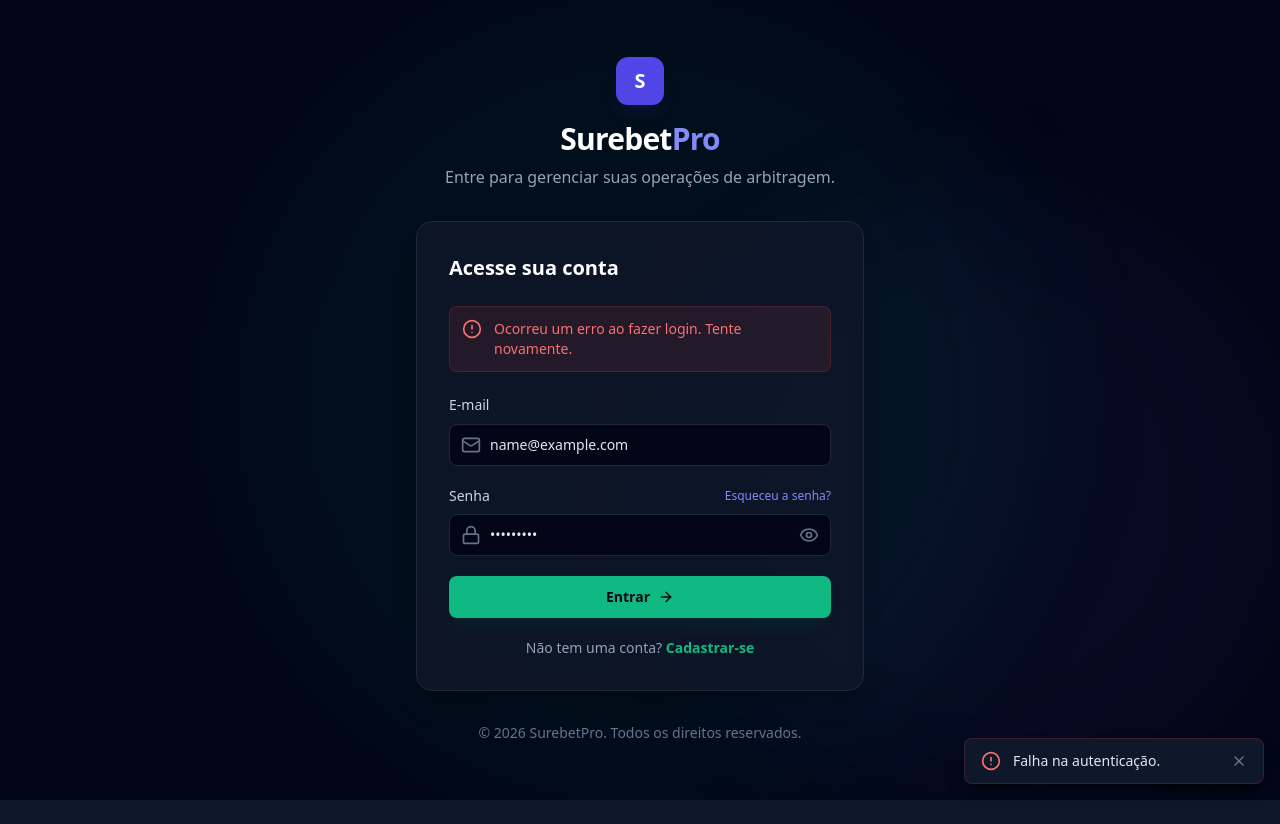
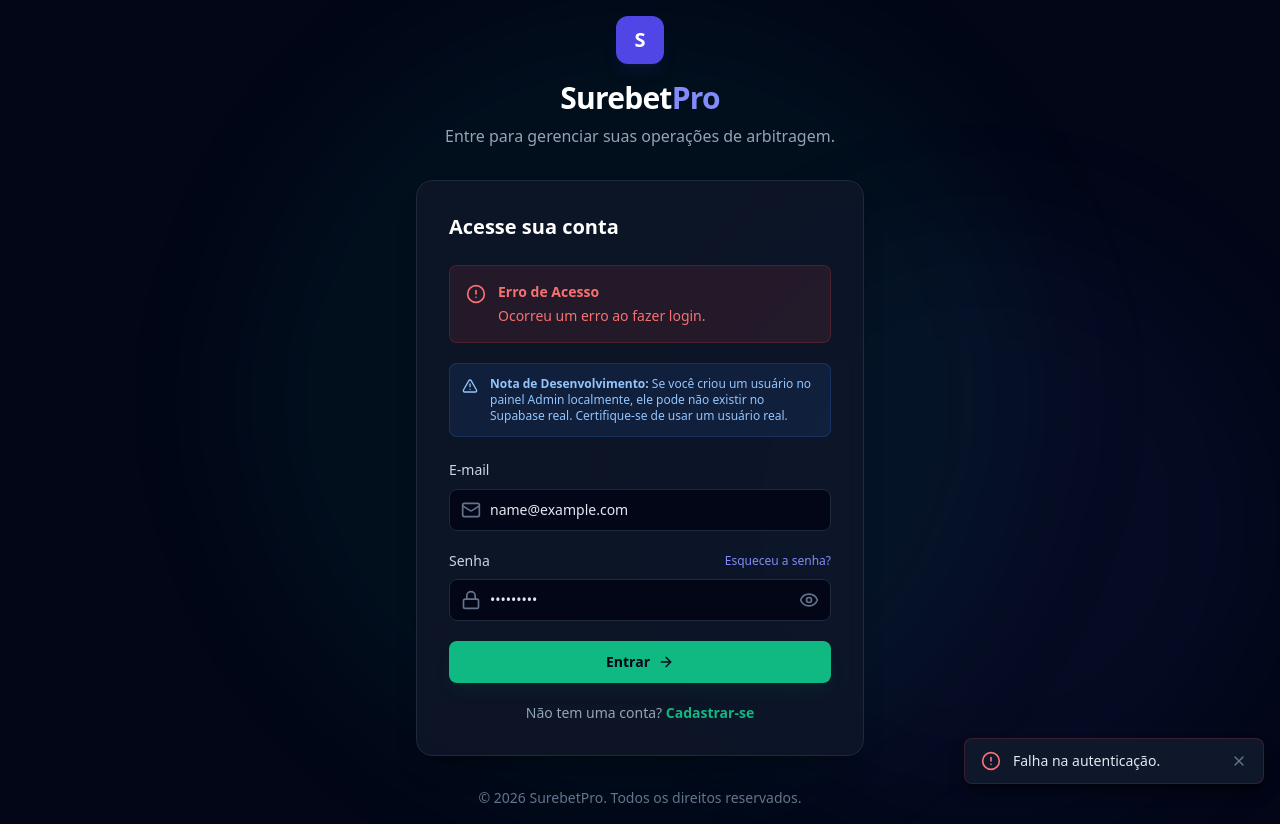
Before and after one commit to ImJoaooV03/Surebet, a React (Vite) app: page /login in a window 1280 px wide. Both pictures are taken after typing "name@example.com", "Sample123" into the empty fields and a click on the button "Entrar". Before the commit the page ends 800 px from the top, so only its background shows below. Built offline with nearby package versions, Linux system fonts and the light colour scheme; no server answers; the HTML template or start-up script is replaced by a standard one.

Commit message:
Sistema pronto para teste 2.0

```diff
--- a/src/components/admin/AdminUsers.tsx
+++ b/src/components/admin/AdminUsers.tsx
@@ -2,7 +2,7 @@ import { useState, useEffect } from "react";
 import {
   Search, Plus, Edit, Trash2,
   CheckCircle2, XCircle, Shield, User as UserIcon,
-  Loader2, Mail, Calendar, Filter, AlertTriangle, X, Database
+  Loader2, Mail, Calendar, Filter, AlertTriangle, X, Database, Info
 } from "lucide-react";
 import { useToast } from "../../contexts/ToastContext";
 import { format } from "date-fns";
@@ -372,6 +372,12 @@ export function AdminUsers() {
                     className="w-full bg-slate-950 border border-slate-800 rounded-lg px-4 py-2.5 text-white focus:border-indigo-500 outline-none"
                     placeholder="Opcional (Padrão: Mudar123!)"
                   />
+                  {!formData.password && (
+                    <div className="flex items-center gap-2 text-xs text-amber-400 bg-amber-500/10 p-2 rounded border border-amber-500/20">
+                      <Info className="w-3 h-3" />
+                      Se vazio, a senha será: <strong>Mudar123!</strong>
+                    </div>
+                  )}
                 </div>
               )}
 
--- a/src/pages/Login.tsx
+++ b/src/pages/Login.tsx
@@ -3,7 +3,7 @@ import { Link, useNavigate } from "react-router-dom";
 import { supabase } from "../lib/supabase";
 import { useToast } from "../contexts/ToastContext";
 import { AuthLayout } from "../components/auth/AuthLayout";
-import { Mail, Lock, Eye, EyeOff, Loader2, ArrowRight, AlertCircle } from "lucide-react";
+import { Mail, Lock, Eye, EyeOff, Loader2, ArrowRight, AlertCircle, AlertTriangle } from "lucide-react";
 
 export default function Login() {
   const navigate = useNavigate();
@@ -20,8 +20,8 @@ export default function Login() {
       setError("Por favor, insira um e-mail válido.");
       return false;
     }
-    if (!password || password.length < 6) {
-      setError("A senha deve ter pelo menos 6 caracteres.");
+    if (!password) {
+      setError("Por favor, insira sua senha.");
       return false;
     }
     return true;
@@ -35,23 +35,42 @@ export default function Login() {
 
     setLoading(true);
 
+    // Log de depuração (Remover em produção se desejar)
+    console.log("Tentando login com:", { email, passwordLength: password.length });
+
     try {
       const { data, error } = await supabase.auth.signInWithPassword({
         email,
         password,
       });
 
-      if (error) throw error;
+      if (error) {
+        console.error("Erro Supabase Auth:", error);
+        throw error;
+      }
 
       if (data.user) {
+        console.log("Login bem-sucedido:", data.user.id);
         toast("Login realizado com sucesso!", "success");
         navigate("/");
       }
     } catch (err: any) {
-      console.error("Login error:", err);
-      setError(err.message === "Invalid login credentials"
-        ? "E-mail ou senha incorretos."
-        : "Ocorreu um erro ao fazer login. Tente novamente.");
+      // Tratamento de erros detalhado
+      let friendlyMessage = "Ocorreu um erro ao fazer login.";
+
+      const msg = err.message || "";
+
+      if (msg.includes("Invalid login credentials")) {
+        friendlyMessage = "E-mail ou senha incorretos.";
+      } else if (msg.includes("Email not confirmed")) {
+        friendlyMessage = "Este e-mail ainda não foi confirmado.";
+      } else if (msg.includes("Too many requests")) {
+        friendlyMessage = "Muitas tentativas. Tente novamente mais tarde.";
+      } else if (msg.includes("Network request failed")) {
+        friendlyMessage = "Erro de conexão. Verifique sua internet.";
+      }
+
+      setError(friendlyMessage);
       toast("Falha na autenticação.", "error");
     } finally {
       setLoading(false);
@@ -65,9 +84,22 @@ export default function Login() {
     >
       <form onSubmit={handleLogin} className="space-y-5">
         {error && (
-          <div className="p-3 bg-red-500/10 border border-red-500/20 rounded-lg flex items-start gap-3 text-sm text-red-400 animate-in fade-in slide-in-from-top-2">
-            <AlertCircle className="w-5 h-5 shrink-0" />
-            <span>{error}</span>
+          <div className="p-4 bg-red-500/10 border border-red-500/20 rounded-lg flex items-start gap-3 text-sm text-red-400 animate-in fade-in slide-in-from-top-2">
+            <AlertCircle className="w-5 h-5 shrink-0 mt-0.5" />
+            <div className="flex-1">
+              <span className="font-bold block mb-1">Erro de Acesso</span>
+              <span>{error}</span>
+            </div>
+          </div>
+        )}
+
+        {/* Aviso para ambiente de desenvolvimento */}
+        {import.meta.env.DEV && (
+          <div className="p-3 bg-blue-500/10 border border-blue-500/20 rounded-lg flex items-start gap-3 text-xs text-blue-300">
+            <AlertTriangle className="w-4 h-4 shrink-0 mt-0.5" />
+            <div>
+              <strong>Nota de Desenvolvimento:</strong> Se você criou um usuário no painel Admin localmente, ele pode não existir no Supabase real. Certifique-se de usar um usuário real.
+            </div>
           </div>
         )}
 
```
